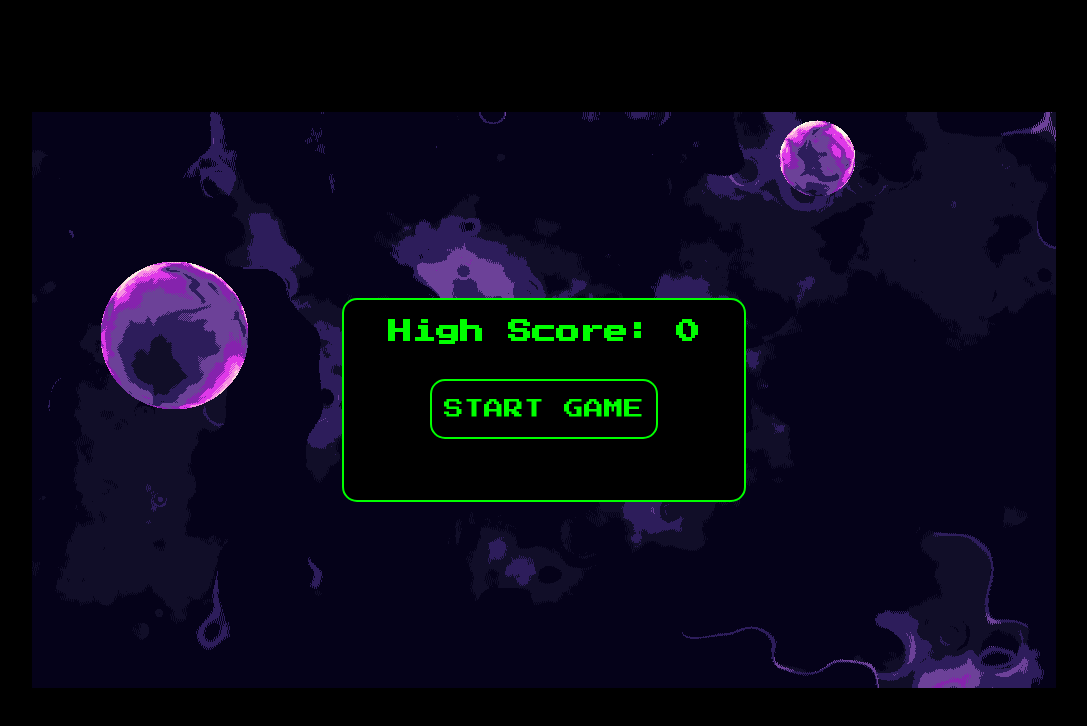
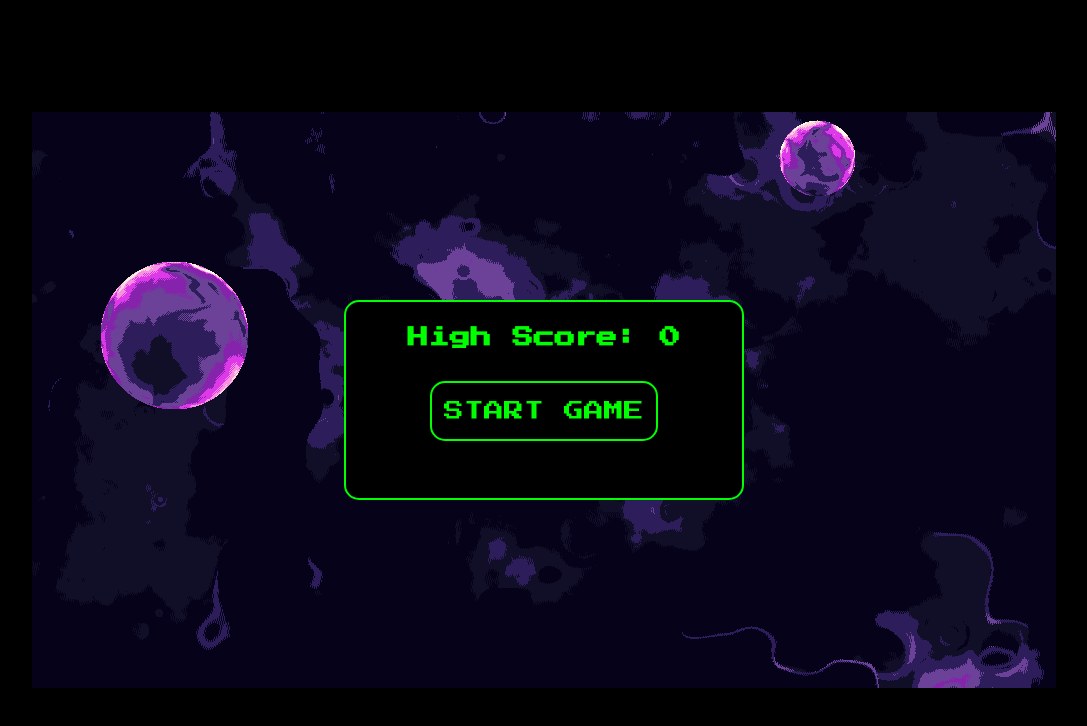
Before and after one commit to moarnight/space-invaders, a plain HTML site: page index.html in a window 1280 px wide. Shown: the whole page, without its empty margins (96-1183 px from the left). Drawn offline with Linux system fonts and the light colour scheme.

Commit message:
Persist the last score to localstorage and display it on start menu

```diff
--- a/GameController.js
+++ b/GameController.js
@@ -244,6 +244,7 @@ class GameController {
     c.clearRect(0, 0, canvas.width, canvas.height);
     bg.draw();
     cancelAnimationFrame(this.frameRequest);
+    localStorage.setItem('highScore', this.score);
   }
 
   animate(timestamp = 0) {
--- a/app.css
+++ b/app.css
@@ -1,4 +1,8 @@
 @import url('https://fonts.googleapis.com/css2?family=Press+Start+2P&display=swap');
+
+* {
+  box-sizing: border-box;
+}
 
 body {
   height: 100vh;
@@ -30,6 +34,8 @@ body {
   border-radius: 15px;
   color: hsl(120, 100%, 50%);
   border: 2px solid hsl(120, 100%, 50%);
+  padding: 8px;
+  font-size: 14px;
 }
 
 .btn {
@@ -50,3 +56,5 @@ body {
 .hidden {
   display: none;
 }
+
+.
--- a/index.html
+++ b/index.html
@@ -24,7 +24,9 @@
     <canvas id="canvas"></canvas>
     <div class="menu">
       <div class="score-counter">
-        <h2>High Score: 0</h2>
+        <h2>High Score:
+          <span class="prevScore"></span>
+        </h2>
       </div>
       <div class="btn-container">
         <button class="btn start-btn">START GAME</button>
--- a/index.js
+++ b/index.js
@@ -4,6 +4,7 @@ const startBtn = document.querySelector('.start-btn');
 const menu = document.querySelector('.menu');
 const canvas = document.querySelector('canvas');
 const score = document.querySelector('#score');
+const previousScore = document.querySelector('.prevScore');
 const c = canvas.getContext('2d');
 
 bg.draw();
@@ -13,11 +14,12 @@ canvas.height = 576;
 
 scoreEl.classList.add('hidden');
 startBtn.addEventListener('click', startGame);
+const highScore = localStorage.getItem('highScore');
+previousScore.innerText = highScore ? highScore : '0';
 
 let game;
 
 function startGame() {
-  console.log();
   game = new GameController();
   menu.classList.add('hidden');
   scoreEl.classList.remove('hidden');
--- a/src/layout/InvaderGrid.js
+++ b/src/layout/InvaderGrid.js
@@ -105,7 +105,7 @@ class InvaderGrid {
       }
     }
 
-    console.log(toBeDestroyed);
+    // console.log(toBeDestroyed);
     return toBeDestroyed;
 
     //if nearby el exists, add it to neighboringElementsAndBombArr
```
